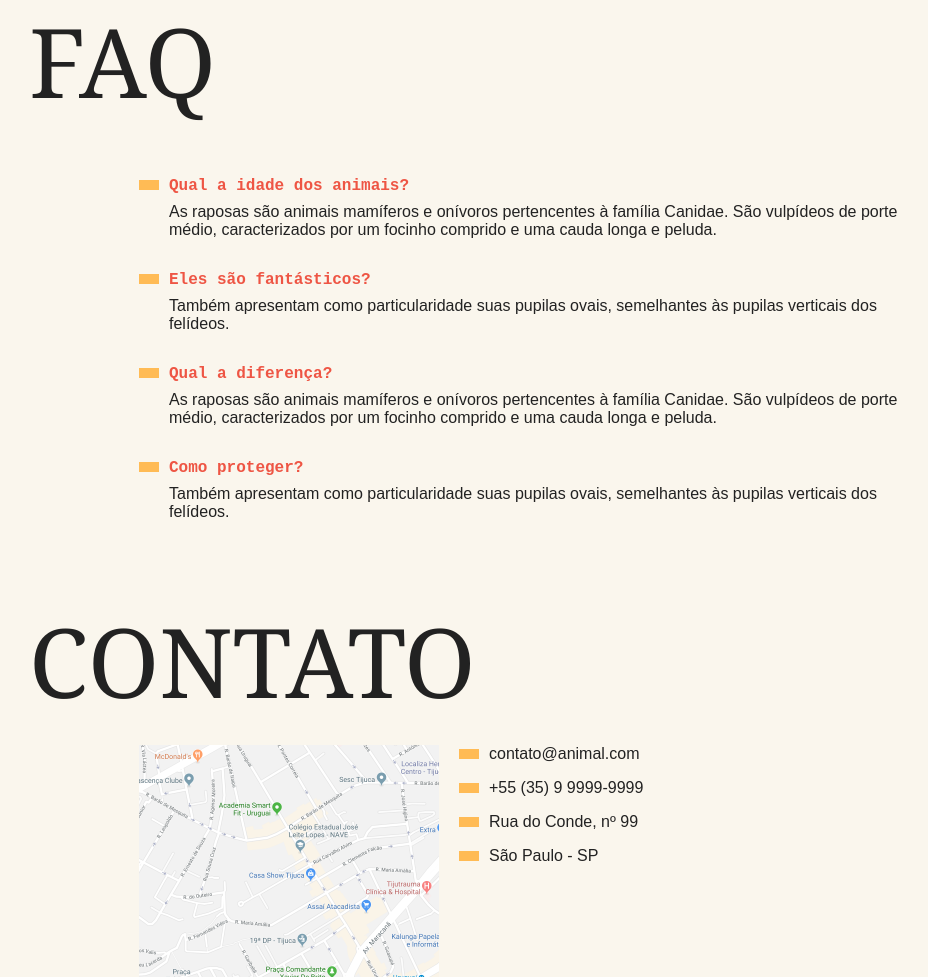
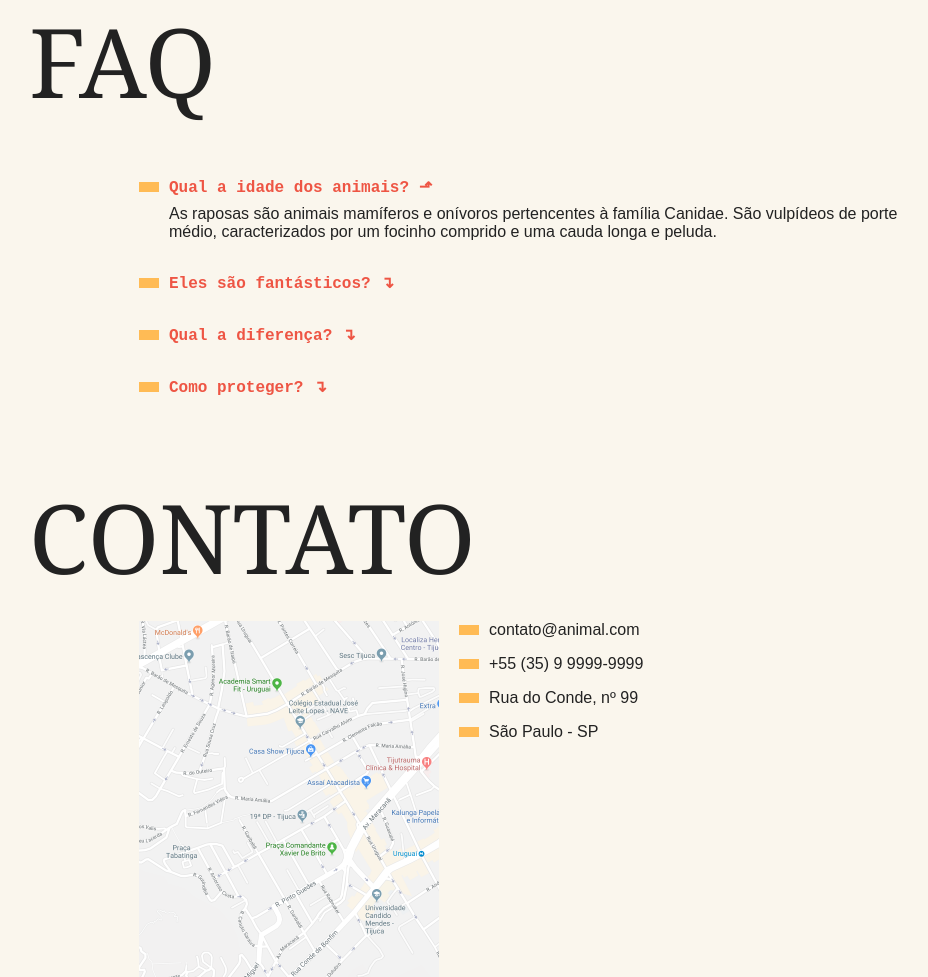
Before and after one commit to felipeescarassatti/animais-fantasticos, a plain HTML site: page index.html in a window 1280 px wide. Shown: the part 809-1786 px from the top of the page, without its empty margins (161-1089 px from the left). Drawn offline with Linux system fonts and the light colour scheme.

Commit message:
animacao faq com js

```diff
--- a/css/style.css
+++ b/css/style.css
@@ -251,3 +251,32 @@ body {
     transform: translate3d(0, 0, 0);
   }
 }
+
+.js .js-accordion dd {
+  display: none;
+}
+
+.js-accordion dt::after {
+  content: "↴";
+  margin-left: 10px;
+}
+
+.js-accordion dt.ativo::after {
+  content: "⬏";
+}
+
+.js .js-accordion dd.ativo {
+  display: block;
+  animation: slideDown 0.5s forwards;
+}
+
+@keyframes slideDown {
+  from {
+    opacity: 0;
+    max-height: 0;
+  }
+  to {
+    opacity: 1;
+    max-height: 200px;
+  }
+}
--- a/index.html
+++ b/index.html
@@ -86,7 +86,7 @@
 
   <section class="grid-section faq" id="faq">
     <h1 class="titulo">FAQ</h1>
-    <dl class="faq-lista">
+    <dl class="faq-lista js-accordion">
       <dt>Qual a idade dos animais?</dt>
       <dd>As raposas são animais mamíferos e onívoros pertencentes à família Canidae. São vulpídeos de porte médio, caracterizados por um focinho comprido e uma cauda longa e peluda.</dd>
       <dt>Eles são fantásticos?</dt>
--- a/script.js
+++ b/script.js
@@ -1,3 +1,4 @@
+function initTabNav() {
 const tabMenu = document.querySelectorAll('.js-tabmenu li');
 const tabContent = document.querySelectorAll('.js-tabcontent section');
 
@@ -17,3 +18,26 @@ tabMenu.forEach((itemMenu, index)=> {
   });
 });
 }
+}
+initTabNav();
+
+function initAccordion(){
+const accordionList = document.querySelectorAll('.js-accordion dt');
+const activeClass = 'ativo';
+
+if(accordionList.length) {
+  accordionList[0].classList.add(activeClass);
+  accordionList[0].nextElementSibling.classList.add(activeClass);
+
+  function activeAccordion(){
+    this.classList.toggle(activeClass);
+    this.nextElementSibling.classList.toggle(activeClass);
+  }
+
+  accordionList.forEach((item)=>{
+    item.addEventListener('click', activeAccordion);
+  });
+  }
+}
+
+initAccordion();
```
